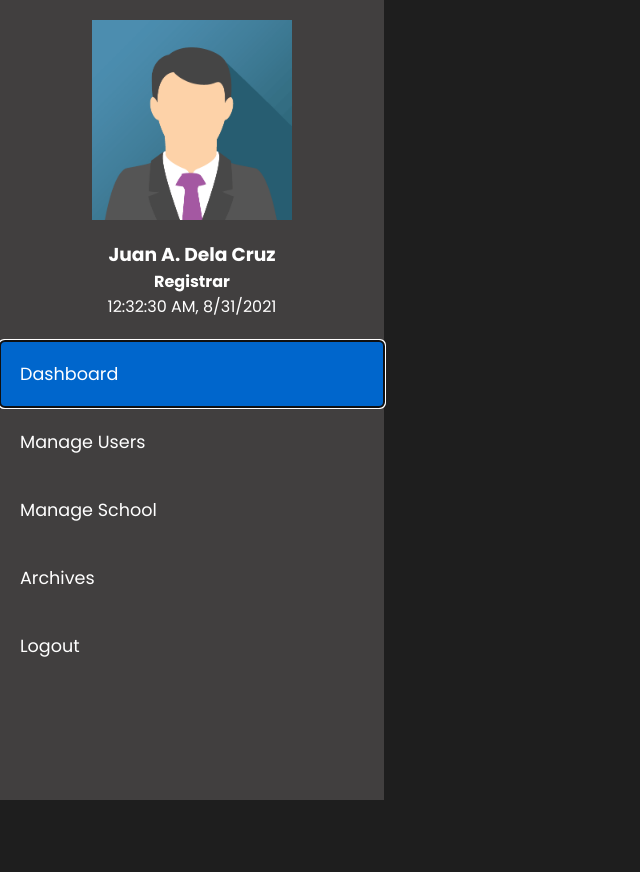
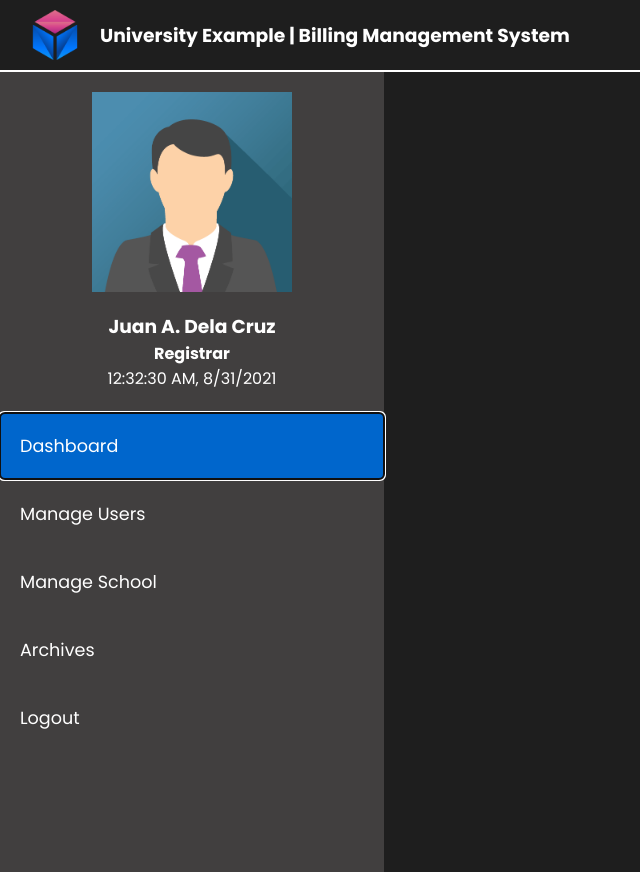
Before and after one commit to Pyro247/Billing-Management-System, a PHP site: page /html/registrar.html in a window 1280 px wide. Shown: the whole page, without its empty margins (0-640 px from the left). Before the commit the page ends 800 px from the top, so only its background shows below. Run offline with PHP 8.4, Linux system fonts and the light colour scheme; some libraries are stand-ins or nearby versions.

Commit message:
CHANGED UI TO DARK VERSION, ADDED SOME FUNCTIONALITIES

```diff
--- a/Css_files/registrar.css
+++ b/Css_files/registrar.css
@@ -113,6 +113,26 @@
 
 /* LOADER */
 
+/* NAVBAR */
+.nav-bar{
+    width: 100%;
+    height: 30%;
+    padding: 10px;
+    background: #1e1e1e;
+    display: flex;
+    align-items: center;
+    border-bottom: 2px solid white;
+}
+
+.nav-bar img{
+    width: 50px;
+    height: 50px;
+    margin: 0 20px;
+}
+
+.nav-bar h3{
+    color: white;
+}
 
 main{
     display: flex;
--- a/html/login.html
+++ b/html/login.html
@@ -60,7 +60,7 @@
                     <h3 id="userID-popup">Default</h3>
                     <a href="#" class="exitbtn" onclick="blurr()">X</a>
                     <form action="registrar.html">
-                        <input type="text" name="" id="" placeholder="Username" required class="input-txt">
+                        <input type="text" name="" id="" placeholder="Email" required class="input-txt" autofocus>
                         <input type="password" name="" id="" placeholder="Password" required class="input-txt">
 
                         <input type="submit" value="Login" class="login-btn">
--- a/html/registrar.html
+++ b/html/registrar.html
@@ -24,7 +24,10 @@
         </div>
     </div>
     <!-- LOADER -->
-
+    <div class="nav-bar">
+        <img src="/images/logo_example.png" alt="">
+        <h3> University Example | Billing Management System</h3>
+    </div>
     <main>
 
 
```
Also changed, not shown: Css_files/login.css (+13 -9 lines), Css_files/main.css (+8 -8 lines), images/logo_example.png.
